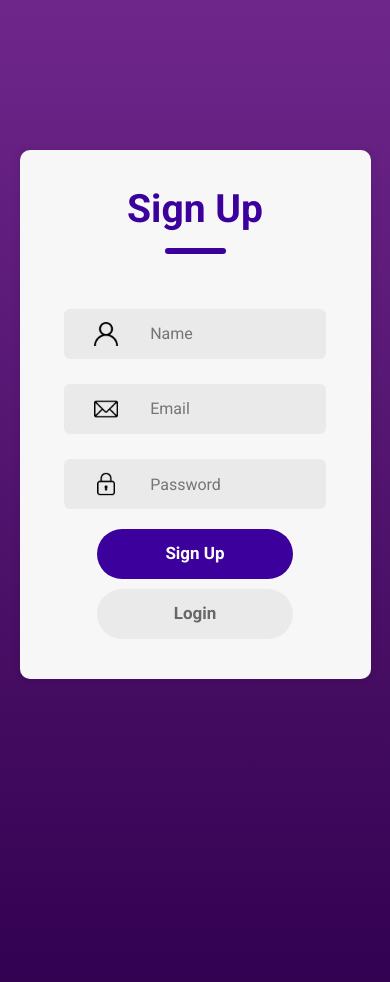
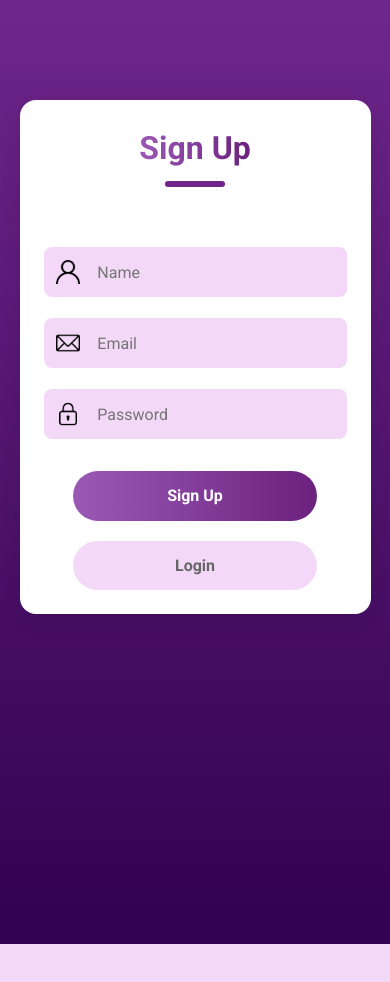
Before and after one commit to Samuel-Chow-demon/CSTP-2204-IT-Project, a React (Vite) app in the folder User-Frontend/: page / in a window 390 px wide. Shown: the top 982 px of the page. After the commit the page ends 944 px from the top, so only its background shows below. Built offline with nearby package versions, Linux system fonts and the light colour scheme; no server answers; the database is empty; the HTML template or start-up script is replaced by a standard one.

Commit message:
Update UI for all screens. Remove old frontend folder

```diff
--- a/User-Frontend/src/App.jsx
+++ b/User-Frontend/src/App.jsx
@@ -1,5 +1,5 @@
 import React, { useState } from "react";
-import { BrowserRouter as Router, Routes, Route, useNavigate } from "react-router-dom";
+import { BrowserRouter as Router, Routes, Route, Navigate } from "react-router-dom";
 
 import { AuthProvider } from "./contexts/AuthContext";
 import { UserProvider } from "./contexts/UserContext";
@@ -25,13 +25,16 @@ function App() {
           <Router>
             <div className="App">
               {!isAuthenticated ? (
-                <LoginSignup onLoginSuccess={handleLoginSuccess} />
+                <Routes>
+                  <Route path="*" element={<LoginSignup onLoginSuccess={handleLoginSuccess} />} />
+                </Routes>
               ) : (
                 <Routes>
                   <Route path="/" element={<HomeScreen />} />
                   <Route path="/search" element={<SearchResults />} />
                   <Route path="/dashboard-stream" element={<DashboardStream />} />
                   <Route path="/stream" element={<StreamViewer />} />
+                  <Route path="*" element={<Navigate to="/" replace />} />
                 </Routes>
               )}
             </div>
--- a/User-Frontend/src/components/LoginSignup/LoginSignup.css
+++ b/User-Frontend/src/components/LoginSignup/LoginSignup.css
@@ -1,144 +1,151 @@
+body {
+  background-color: #f3d9f7;
+}
+
 .container {
   display: flex;
   flex-direction: column;
   margin: auto;
-    margin-top: 150px; /* Adjusted margin-top to reduce space */
-    width: 600px;
-    background: #f7f7f7; /* Light grey background for the container */
-    padding-bottom: 30px;
-    border-radius: 10px;
-    box-shadow: 0 0 10px rgba(0, 0, 0, 0.1); /* Optional shadow */
+  margin-top: 100px;
+  width: 90%;
+  max-width: 600px;
+  background: white;
+  padding: 2rem 2rem 2.5rem;
+  border-radius: 16px;
+  box-shadow: 0 6px 20px rgba(0, 0, 0, 0.1);
 }
 
+/* Heading */
 .header {
   display: flex;
   flex-direction: column;
   align-items: center;
   gap: 9px;
   width: 100%;
-    margin-top: 30px;
+  margin-bottom: 20px;
 }
 
 .text {
-    color: #3c009d;
-    font-size: 48px;
+  font-size: 2.5rem;
   font-weight: 700;
+  background: linear-gradient(to right, #9b59b6, #6c217e);
+  -webkit-background-clip: text;
+  -webkit-text-fill-color: transparent;
 }
 
 .underline {
-    width: 61px;
+  width: 60px;
   height: 6px;
-    background: #3c009d;
-    border-radius: 9px;
+  background: #6f268b;
+  border-radius: 6px;
 }
 
+/* Input fields */
 .inputs {
-    margin-top: 55px;
+  margin-top: 40px;
   display: flex;
   flex-direction: column;
-    gap: 3vh;
+  gap: 2.5vh;
 }
 
 .input {
   display: flex;
   align-items: center;
   margin: auto;
-    width: 480px;
-    height: 80px;
-    background: #eaeaea;
-    border-radius: 6px;
+  width: 100%;
+  height: 60px;
+  background: #f3d9f7;
+  border-radius: 8px;
+  padding: 0 1rem;
 }
 
 .input img {
   width: 24px;
   height: 24px;
-    margin: 0px 30px;
+  margin-right: 15px;
 }
 
 .input input {
-    height: 50px;
-    width: 400px;
+  height: 100%;
+  width: 100%;
   background: transparent;
   border: none;
   outline: none;
-    color: #797979;
-    font-size: medium;
+  color: #4a4a4a;
+  font-size: 1rem;
 }
 
-/* Forgot password text */
+/* Forgot password */
 .forgot-password {
-    padding-left: 62px;
-    margin-top: 27px;
+  padding-left: 0.5rem;
+  margin-top: 1rem;
+  font-size: 0.95rem;
   color: #797979;
-    font-size: 18px;
+  text-align: center;
 }
 
 .forgot-password span {
-    color: #3c009d;
+  color: #6c217e;
+  font-weight: 500;
   cursor: pointer;
 }
 
+/* Buttons */
 .submit-container {
   display: flex;
-    gap: 30px; /* Reduced the space between buttons */
-    margin: 20px auto;
+  gap: 20px;
+  justify-content: center;
+  margin: 2rem auto 0;
+  flex-wrap: wrap;
 }
 
 .submit {
   display: flex;
   justify-content: center;
   align-items: center;
-    width: 220px;
-    height: 59px;
+  padding: 0.8rem 2rem;
   color: white;
-    background: #3c009d;
-    border-radius: 50px;
-    font-size: 19px;
-    font-weight: 700;
+  background: linear-gradient(to right, #9b59b6, #6c217e);
+  border: none;
+  border-radius: 30px;
+  font-size: 1rem;
+  font-weight: 600;
   cursor: pointer;
+  transition: background 0.3s ease;
+}
+
+.submit:hover {
+  background: linear-gradient(to right, #6c217e, #9b59b6);
 }
 
 .gray {
-    background: #eaeaea;
-    color: #676767;
+  background: #f3d9f7;
+  color: #666;
 }
 
+/* Responsive adjustments */
 @media (max-width: 768px) {
   .container {
     width: 90%;
-      max-width: 400px;
-      padding-bottom: 20px;
+    padding: 1.5rem;
   }
 
   .text {
-      font-size: 10vw;
+    font-size: 2rem;
+    text-align: center;
   }
 
   .input {
-      width: 80%;
     height: 50px;
-    }
-
-    .input input {
-      width: 80%;
+    padding: 0 0.8rem;
   }
 
   .forgot-password {
-      font-size: small;
-    }
-
-    .submit-container {
-      width: 100%;
-      display: flex;
-      flex-direction: column;
-      gap: 10px;
-      align-items: center;
+    font-size: 0.85rem;
   }
 
   .submit {
-      width: 60%;
-      max-width: 220px;
-      height: 50px;
-      font-size: 17px;
+    width: 100%;
+    font-size: 1rem;
   }
 }
--- a/User-Frontend/src/components/Streaming/DashboardStream.css
+++ b/User-Frontend/src/components/Streaming/DashboardStream.css
@@ -1,8 +1,7 @@
 .dashboard-container {
   padding: 1.2rem;
   min-height: 100vh;
-    background: linear-gradient(to right, #4f1068, #6c217e);
-    color: white;
+  background-color: #f3d9f7;
   font-family: "Roboto", sans-serif;
 }
 
@@ -14,20 +13,26 @@
 }
 
 .back-btn {
-    background: white;
-    color: #6f268b;
+  background: #6f268b;
+  color: white;
   border: none;
   border-radius: 8px;
   padding: 0.5rem;
   cursor: pointer;
+  font-weight: 500;
 }
 
 .dashboard-title {
   font-size: 1.4rem;
   font-weight: bold;
+  color: #4b006b;
 }
 
 .stream-list {
+  background: linear-gradient(to right, #9b59b6, #6c217e);
+  padding: 1.2rem;
+  border-radius: 20px;
+  box-shadow: 0 8px 18px rgba(0, 0, 0, 0.15);
   display: flex;
   flex-direction: column;
   gap: 1.2rem;
@@ -37,13 +42,20 @@
   background: white;
   color: #333;
   padding: 1rem;
-    border-radius: 14px;
-    box-shadow: 0 2px 8px rgba(0, 0, 0, 0.1);
+  border-radius: 16px;
+  box-shadow: 0 3px 12px rgba(0, 0, 0, 0.1);
+  transition: transform 0.3s ease;
+}
+
+.stream-card:hover {
+  transform: scale(1.02);
 }
 
 .stream-name {
   margin: 0 0 0.4rem;
   font-weight: 600;
+  font-size: 1.05rem;
+  color: #6c217e;
 }
 
 .stream-btn {
@@ -53,6 +65,7 @@
   padding: 0.5rem 1rem;
   border: none;
   border-radius: 8px;
+  font-weight: 500;
   cursor: pointer;
   transition: background 0.2s ease;
 }
--- a/User-Frontend/src/components/Streaming/StreamViewer.css
+++ b/User-Frontend/src/components/Streaming/StreamViewer.css
@@ -1,21 +1,113 @@
 .stream-viewer {
-  background: linear-gradient(to right, #9b59b6, #6c217e);
+  background-color: #f3d9f7; /* soft lavender */
   min-height: 100vh;
   padding: 2rem 1rem;
   font-family: "Roboto", sans-serif;
   color: #333;
+  display: flex;
+  flex-direction: column;
+  align-items: center;
+  gap: 2rem;
+}
+
+.stream-header {
+  background: linear-gradient(to right, #9b59b6, #6c217e);
+  padding: 1.2rem 1.5rem;
+  border-radius: 18px;
+  width: 100%;
+  max-width: 700px;
+  box-shadow: 0 4px 12px rgba(0, 0, 0, 0.15);
   text-align: center;
 }
 
+.stream-header h2 {
+  font-size: 1.6rem;
+  font-weight: bold;
+  color: white;
+  margin: 0;
+}
+
 .stream-status {
-    font-size: 0.9rem;
-    color: #6f268b;
-    margin-bottom: 1rem;
+  font-size: 0.95rem;
+  color: #f3d9f7;
+  margin-top: 0.5rem;
+  font-weight: 500;
+}
+
+.stream-info-container {
+  background: linear-gradient(to right, #9b59b6, #6c217e);
+  padding: 1.5rem;
+  border-radius: 18px;
+  width: 100%;
+  max-width: 700px;
+  box-shadow: 0 4px 14px rgba(0, 0, 0, 0.15);
+  display: flex;
+  flex-direction: column;
+  gap: 1.5rem;
+}
+
+.stream-card {
+  background: white;
+  border-radius: 16px;
+  padding: 1rem 1.2rem;
+  box-shadow: 0 3px 10px rgba(0, 0, 0, 0.12);
+  display: flex;
+  flex-direction: column;
+  align-items: center;
+}
+
+/* Detection toggle */
+.toggle-btn {
+  background: #6f268b;
+  color: white;
+  border: none;
+  padding: 0.6rem 1.2rem;
+  font-weight: 600;
+  border-radius: 10px;
+  cursor: pointer;
+  transition: background 0.3s ease;
+  margin-bottom: 0.8rem;
+}
+
+.toggle-btn:hover {
+  background: #4b006b;
+}
+
+.parking-info {
+  font-size: 0.85rem;
+  color: #333;
+  text-align: center;
+  display: flex;
+  flex-wrap: wrap;
+  justify-content: center;
+  gap: 1rem;
+  line-height: 1.5;
+}
+
+/* Each info item */
+.parking-info p {
+  margin: 0;
+  flex: 1 1 45%;
+  min-width: 120px;
+}
+
+/* Stream image wrapper */
+.zoom-wrapper {
+  overflow: hidden;
+  border-radius: 18px;
+  width: 100%;
 }
 
 .stream-img {
   width: 100%;
-    max-width: 600px;
+  height: auto;
+  max-width: 100%;
+  background: white;
   border-radius: 16px;
-    box-shadow: 0 3px 10px rgba(0, 0, 0, 0.2);
+  box-shadow: 0 4px 14px rgba(0, 0, 0, 0.2);
+  transition: transform 0.3s ease;
 }
+
+.stream-img:hover {
+  transform: scale(1.03);
+}
--- a/User-Frontend/src/components/Streaming/StreamViewer.jsx
+++ b/User-Frontend/src/components/Streaming/StreamViewer.jsx
@@ -105,10 +105,13 @@ const StreamViewer = () => {
 
   return (
     <div className="stream-viewer">
+  <div className="stream-header">
     <h2>{locationName} - {streamName}</h2>
     <p className="stream-status">{status}</p>
+  </div>
 
-      <div className="stream-controls">
+  <div className="stream-info-container">
+    <div className="stream-card">
       <button onClick={handleToggleDetection} className="toggle-btn">
         {detectionOn ? "Disable Detection" : "Enable Detection"}
       </button>
@@ -124,6 +127,8 @@ const StreamViewer = () => {
       <img ref={videoRef} alt="Live Stream" className="stream-img zoomable" />
     </div>
   </div>
+</div>
+
   );
 };
 
```
Also changed, not shown: User-Frontend/src/components/HomeScreen/HomeScreen.css (line endings or trailing spaces). Lines whose indentation alone changed are shown as unchanged.
